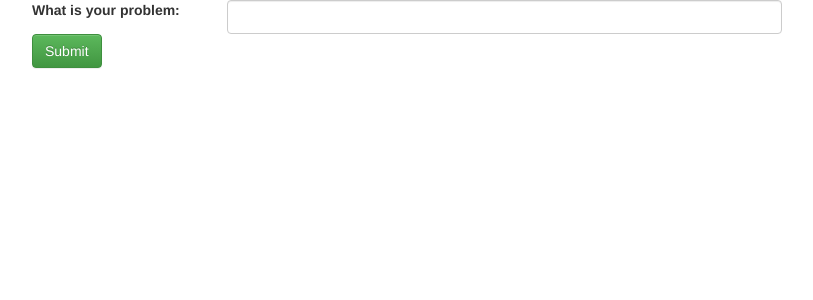
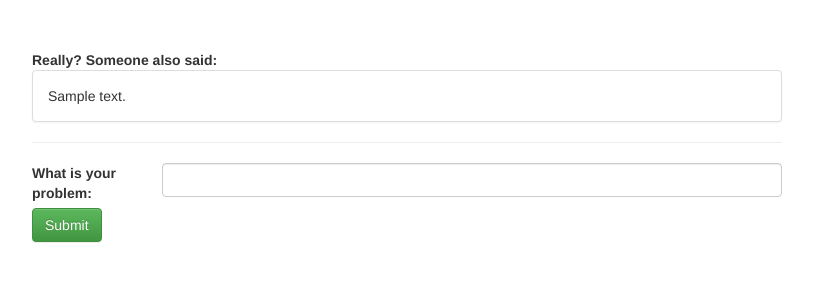
Before and after one commit to dhasegan/firstworldproblems, a Django app: template app/templates/base.html in a window 1280 px wide. Shown: the top 300 px of the page, without its empty margins (38-851 px from the left). Run offline with Django 3.2, Linux system fonts and the light colour scheme; the template is opened without the code that fills it: most values are stand-ins (such as "Sample title", 1, 10 or a date in 2020); parts of the project's set-up code (start-up, migrations or seed data) failed here and were passed over; some libraries are stand-ins or nearby versions.

Commit message:
Changed the layout and design

```diff
--- a/app/templates/base.html
+++ b/app/templates/base.html
@@ -11,20 +11,34 @@
 
   </head>
   <body>
+    <div class="container">
+      <div class ="row">
+      <div class="col-md-8">
 
-    <div class="container">
+      {% if text %}
+        <strong> Really? Someone also said: </strong> <br>
+        <div class="panel panel-default">
+          <div class="panel-body">
+            {{ text }}
+          </div>
+        </div>
+        <hr>
+      {% endif %}
+
       <form class="form-inline qaicont-form" role="form" action='/' method='POST'>
         {% csrf_token %}
         <div class="row">
           <div class="col-md-2">
             <label class="control-label" for="problem">What is your problem:</label>
           </div>
-          <div class="col-md-6">
+          <div class="col-md-10">
             <input class="form-control" id="problem" type="text" name="text" value="">
           </div>
         </div>
         <button class="btn btn-success" data-loading-text="Loading..."> Submit </button>
-    </form>
+      </form>
+      </div>
+      </div>
     </div>
 
     <!-- jQuery (necessary for Bootstrap's JavaScript plugins) -->
--- a/proj/static/css/fwp.css
+++ b/proj/static/css/fwp.css
@@ -0,0 +1,3 @@
+.container {
+    padding-top: 50px;
+}
```
Also changed, not shown: app/views.py (+17 -3 lines), 1 other file.
